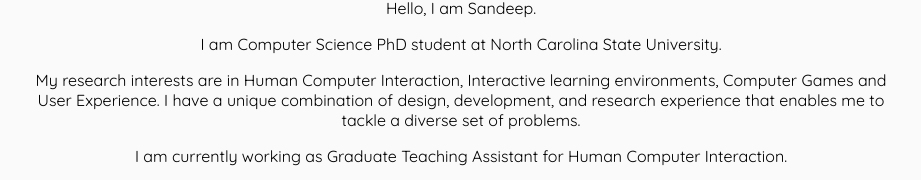
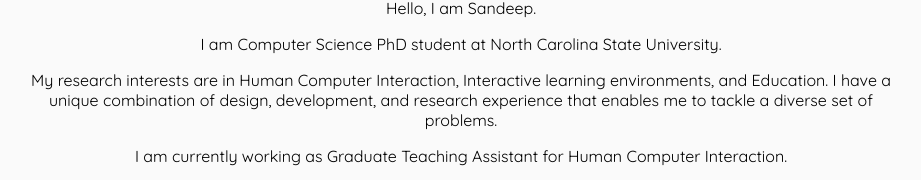
Before and after one commit to Sandeep-Sthapit/Sandy-web-test, a Vue app: page / in a window 1280 px wide. Shown: the part 422-602 px from the top of the page, without its empty margins (179-1100 px from the left). Built offline with nearby package versions, Linux system fonts and the light colour scheme.

Commit message:
Update about.js

```diff
--- a/src/assets/data/about.js
+++ b/src/assets/data/about.js
@@ -6,7 +6,7 @@
     texts: [
         'Hello, I am Sandeep.',
         'I am Computer Science PhD student at North Carolina State University.',
-        'My research interests are in Human Computer Interaction, Interactive learning environments, Computer Games and User Experience. I have a unique combination of design, development, and research experience that enables me to tackle a diverse set of problems.',
+        'My research interests are in Human Computer Interaction, Interactive learning environments, and Education. I have a unique combination of design, development, and research experience that enables me to tackle a diverse set of problems.',
         'I am currently working as Graduate Teaching Assistant for Human Computer Interaction.'
     ]
 }
```
